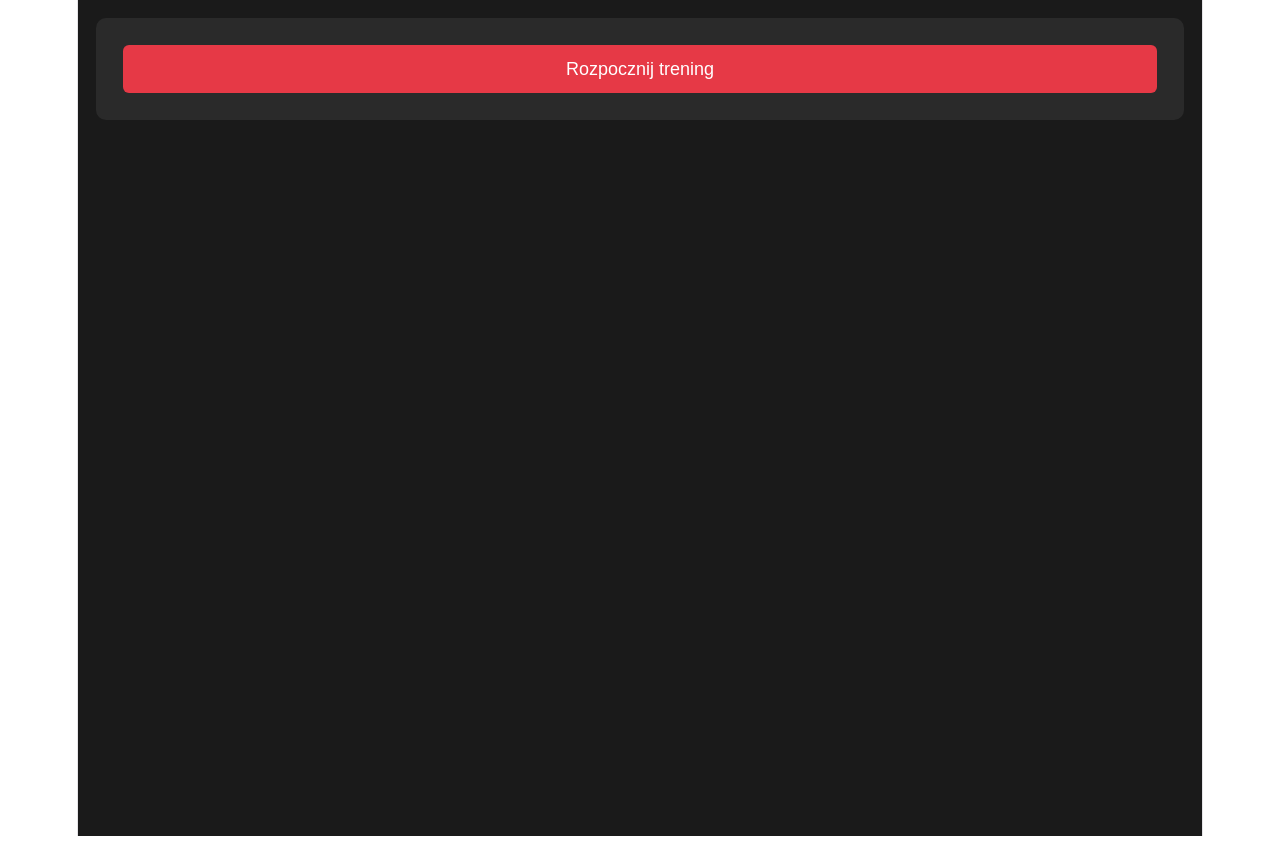
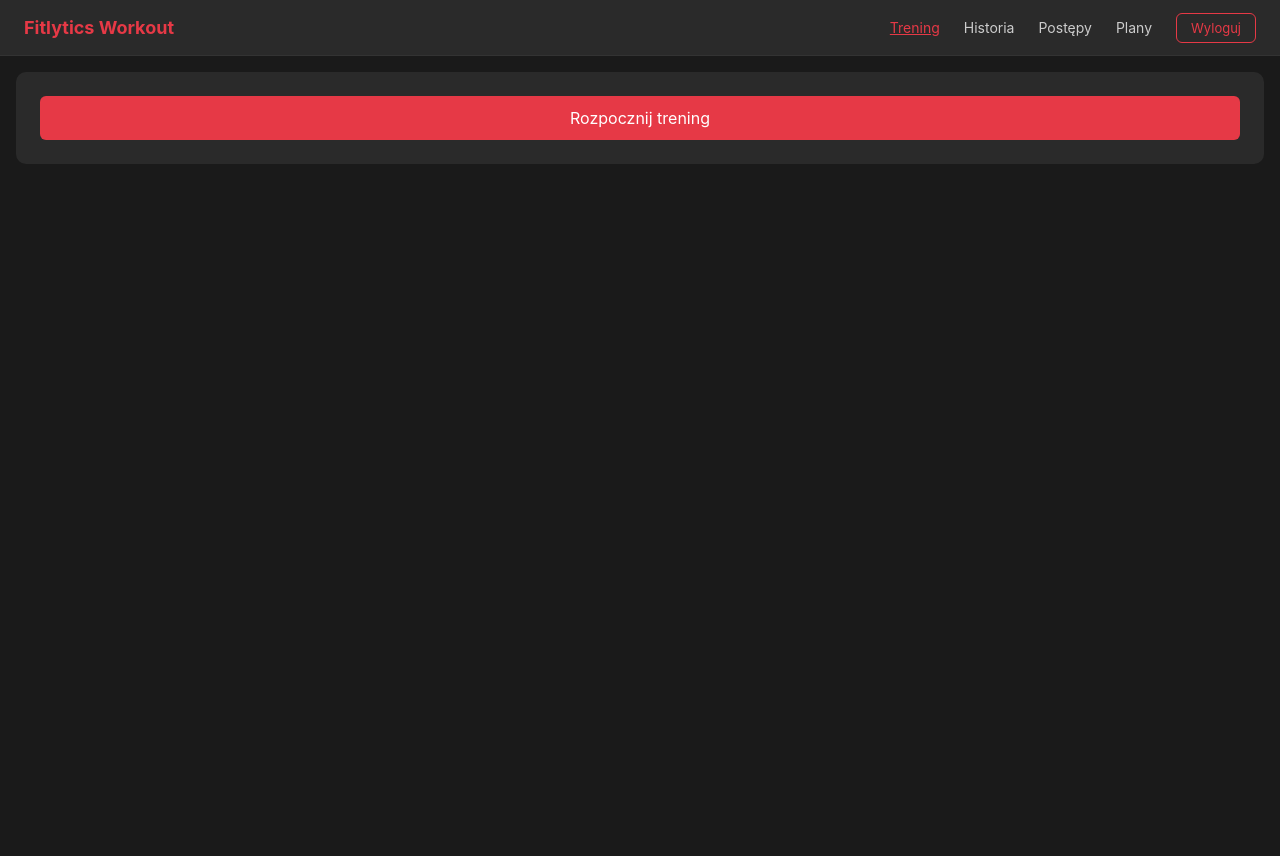
Before and after one commit to FilipMaksymiuk/fitlytics-workout, a React (Vite) app in the folder frontend/: page / in a window 1280 px wide. Built offline with nearby package versions, Linux system fonts and the light colour scheme; sample sign-in values are in the browser's storage.

Commit message:
style
add navbar and global dark theme

```diff
--- a/frontend/src/App.tsx
+++ b/frontend/src/App.tsx
@@ -1,20 +1,35 @@
 import { type ReactNode } from 'react'
-import { BrowserRouter, Navigate, Route, Routes } from 'react-router-dom'
+import { BrowserRouter, Navigate, Route, Routes, useLocation } from 'react-router-dom'
 import LoginPage from './pages/LoginPage'
 import RegisterPage from './pages/RegisterPage'
 import WorkoutPage from './pages/WorkoutPage'
 import HistoryPage from './pages/HistoryPage'
 import ProgressPage from './pages/ProgressPage'
 import PlansPage from './pages/PlansPage'
+import Navbar from './components/Navbar'
 
 function PrivateRoute({ children }: { children: ReactNode }) {
   const token = localStorage.getItem('token')
   return token ? <>{children}</> : <Navigate to="/login" replace />
 }
 
+const PUBLIC_PATHS = ['/login', '/register']
+
+function Layout({ children }: { children: ReactNode }) {
+  const { pathname } = useLocation()
+  const isPublic = PUBLIC_PATHS.includes(pathname)
+  return (
+    <>
+      {!isPublic && <Navbar />}
+      {children}
+    </>
+  )
+}
+
 function App() {
   return (
     <BrowserRouter>
+      <Layout>
         <Routes>
           <Route path="/login" element={<LoginPage />} />
           <Route path="/register" element={<RegisterPage />} />
@@ -23,6 +38,7 @@ function App() {
           <Route path="/progress" element={<PrivateRoute><ProgressPage /></PrivateRoute>} />
           <Route path="/plans" element={<PrivateRoute><PlansPage /></PrivateRoute>} />
         </Routes>
+      </Layout>
     </BrowserRouter>
   )
 }
--- /dev/null
+++ b/frontend/src/components/Navbar.tsx
@@ -0,0 +1,61 @@
+import { NavLink, useNavigate } from 'react-router-dom'
+
+const styles: Record<string, React.CSSProperties> = {
+  nav: {
+    display: 'flex',
+    alignItems: 'center',
+    justifyContent: 'space-between',
+    background: '#2a2a2a',
+    padding: '0 24px',
+    height: '56px',
+    borderBottom: '1px solid #333',
+  },
+  logo: {
+    color: '#e63946',
+    fontWeight: 700,
+    fontSize: '18px',
+    textDecoration: 'none',
+  },
+  links: {
+    display: 'flex',
+    gap: '24px',
+    alignItems: 'center',
+  },
+  logout: {
+    background: 'transparent',
+    border: '1px solid #e63946',
+    color: '#e63946',
+    borderRadius: '6px',
+    padding: '6px 14px',
+    fontSize: '13px',
+    cursor: 'pointer',
+  },
+}
+
+const linkStyle = ({ isActive }: { isActive: boolean }): React.CSSProperties => ({
+  color: isActive ? '#e63946' : '#ccc',
+  textDecoration: isActive ? 'underline' : 'none',
+  fontSize: '14px',
+})
+
+export default function Navbar() {
+  const navigate = useNavigate()
+
+  const handleLogout = () => {
+    localStorage.removeItem('token')
+    navigate('/login')
+  }
+
+  return (
+    <nav style={styles.nav}>
+      <NavLink to="/" style={styles.logo}>Fitlytics Workout</NavLink>
+      <div style={styles.links}>
+        <NavLink to="/" end style={linkStyle}>Trening</NavLink>
+        <NavLink to="/history" style={linkStyle}>Historia</NavLink>
+        <NavLink to="/progress" style={linkStyle}>Postępy</NavLink>
+        <NavLink to="/plans" style={linkStyle}>Plany</NavLink>
+        <button style={styles.logout} onClick={handleLogout}>Wyloguj</button>
+      </div>
+    </nav>
+  )
+}
--- a/frontend/src/index.css
+++ b/frontend/src/index.css
@@ -1,111 +1,71 @@
-:root {
-  --text: #6b6375;
-  --text-h: #08060d;
-  --bg: #fff;
-  --border: #e5e4e7;
-  --code-bg: #f4f3ec;
-  --accent: #aa3bff;
-  --accent-bg: rgba(170, 59, 255, 0.1);
-  --accent-border: rgba(170, 59, 255, 0.5);
-  --social-bg: rgba(244, 243, 236, 0.5);
-  --shadow:
-    rgba(0, 0, 0, 0.1) 0 10px 15px -3px, rgba(0, 0, 0, 0.05) 0 4px 6px -2px;
-
-  --sans: system-ui, 'Segoe UI', Roboto, sans-serif;
-  --heading: system-ui, 'Segoe UI', Roboto, sans-serif;
-  --mono: ui-monospace, Consolas, monospace;
-
-  font: 18px/145% var(--sans);
-  letter-spacing: 0.18px;
-  color-scheme: light dark;
-  color: var(--text);
-  background: var(--bg);
-  font-synthesis: none;
-  text-rendering: optimizeLegibility;
-  -webkit-font-smoothing: antialiased;
-  -moz-osx-font-smoothing: grayscale;
-
-  @media (max-width: 1024px) {
-    font-size: 16px;
-  }
-}
-
-@media (prefers-color-scheme: dark) {
-  :root {
-    --text: #9ca3af;
-    --text-h: #f3f4f6;
-    --bg: #16171d;
-    --border: #2e303a;
-    --code-bg: #1f2028;
-    --accent: #c084fc;
-    --accent-bg: rgba(192, 132, 252, 0.15);
-    --accent-border: rgba(192, 132, 252, 0.5);
-    --social-bg: rgba(47, 48, 58, 0.5);
-    --shadow:
-      rgba(0, 0, 0, 0.4) 0 10px 15px -3px, rgba(0, 0, 0, 0.25) 0 4px 6px -2px;
-  }
-
-  #social .button-icon {
-    filter: invert(1) brightness(2);
-  }
-}
-
-#root {
-  width: 1126px;
-  max-width: 100%;
-  margin: 0 auto;
-  text-align: center;
-  border-inline: 1px solid var(--border);
-  min-height: 100svh;
-  display: flex;
-  flex-direction: column;
+*, *::before, *::after {
+  margin: 0;
+  padding: 0;
   box-sizing: border-box;
 }
 
 body {
-  margin: 0;
+  background: #1a1a1a;
+  color: #ffffff;
+  font-family: Inter, sans-serif;
 }
 
-h1,
-h2 {
-  font-family: var(--heading);
-  font-weight: 500;
-  color: var(--text-h);
+input, select, textarea {
+  background: #333;
+  color: #fff;
+  border: 1px solid #444;
+  border-radius: 6px;
+  padding: 8px 12px;
+  font-family: inherit;
+  font-size: 14px;
 }
 
-h1 {
-  font-size: 56px;
-  letter-spacing: -1.68px;
-  margin: 32px 0;
-  @media (max-width: 1024px) {
-    font-size: 36px;
-    margin: 20px 0;
-  }
-}
-h2 {
-  font-size: 24px;
-  line-height: 118%;
-  letter-spacing: -0.24px;
-  margin: 0 0 8px;
-  @media (max-width: 1024px) {
-    font-size: 20px;
-  }
-}
-p {
-  margin: 0;
+input:focus, select:focus, textarea:focus {
+  border-color: #e63946;
+  outline: none;
 }
 
-code,
-.counter {
-  font-family: var(--mono);
-  display: inline-flex;
-  border-radius: 4px;
-  color: var(--text-h);
+button {
+  cursor: pointer;
+  border: none;
+  border-radius: 6px;
+  padding: 10px 20px;
+  font-size: 14px;
+  font-family: inherit;
 }
 
-code {
-  font-size: 15px;
-  line-height: 135%;
-  padding: 4px 8px;
-  background: var(--code-bg);
+.btn-primary {
+  background: #e63946;
+  color: #fff;
 }
+
+.btn-danger {
+  background: #c0392b;
+  color: #fff;
+}
+
+.btn-success {
+  background: #2ecc71;
+  color: #fff;
+}
+
+.card {
+  background: #2a2a2a;
+  border-radius: 10px;
+  padding: 20px;
+  margin-bottom: 16px;
+}
+
+@keyframes spin {
+  to { transform: rotate(360deg); }
+}
+
+.spinner {
+  width: 32px;
+  height: 32px;
+  border: 3px solid #444;
+  border-top-color: #e63946;
+  border-radius: 50%;
+  animation: spin 0.7s linear infinite;
+  margin: 16px auto;
+}
```
Lines whose indentation alone changed are shown as unchanged.
